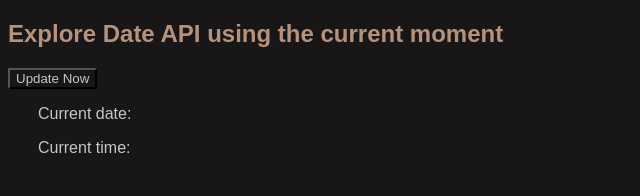
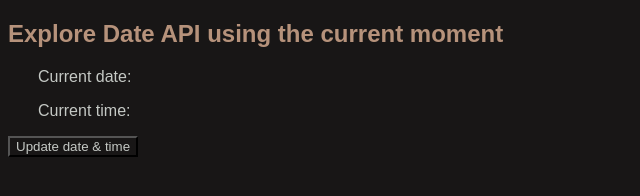
Before and after one commit to grscheller/grok-typescript, a plain HTML site: page docs/date/now.html in a window 1280 px wide. Shown: the whole page, without its empty margins (0-640 px from the left). Drawn offline with Linux system fonts and the light colour scheme.

Commit message:
Learning alot trying to fix docs/date subproject

```diff
--- a/docs/date/now.html
+++ b/docs/date/now.html
@@ -3,7 +3,7 @@
 
 <head>
   <meta charset="UTF-8">
-  <title>Now</title>
+  <title>Now-External</title>
   <link rel="stylesheet" href="style/date.css">
 </head>
 
--- a/docs/date/scripts/now.js
+++ b/docs/date/scripts/now.js
@@ -1,29 +1,31 @@
 function updateNow(currDateDisp, currTimeDisp) {
-  const now = new Date();
-  const month = now.getMonth()
-  const date = now.getDate()
-  const year = now.getFullYear()
-  const hour = now.getHours()
-  const min = now.getMinutes()
-  const sec = now.getseconds()
+    const now = new Date()
+    const month = now.getMonth().toString()
+    const date = now.getDate().toString()
+    const year = now.getFullYear().toString()
+    const hour = now.getHours().toString()
+    const min = now.getMinutes().toString()
+    const sec = now.getseconds().toString()
 
-  const dateStr = 'Current date: <b>' + month + '/' + date + '/' + year + '</b>'
-  const timeStr = 'Current time: <b>' + hour + ':' + min + ':' + sec + '</b>'
+    const dateStr = 'Current date is <b>' + month + '/' + date + '/' + year + '</b>'
+    const timeStr = 'Current time is <b>' + hour + ':' + min + ':' + sec + '</b>'
 
-  currDateDisp.innerHTML = dateStr;
-  currTimeDisp.innerHTML = timeStr;
+    currDateDisp.innerHTML = dateStr
+    currTimeDisp.innerHTML = timeStr
 }
 
-const currDateDisplay = document.createElement('p');
-currDateDisplay.innerHTML = 'Current date:';
+const currentDateDisplay = document.createElement('p')
+currentDateDisplay.innerHTML = 'Current date:'
 
-const currTimeDisplay = document.createElement('p');
-currTimeDisplay.innerHTML = 'Current time:';
+const currentTimeDisplay = document.createElement('p')
+currentTimeDisplay.innerHTML = 'Current time:'
 
-const nowButton = document.createElement("button");
-nowButton.textContent = 'Update Now';
-nowButton.addEventListener('click', () => updateNow(currDateDisplay, currTimeDisplay));
+const nowButton = document.createElement("button")
+nowButton.textContent = 'Update date & time'
+nowButton.addEventListener('click', () => updateNow(currentDateDisplay, currentTimeDisplay))
 
+document.body.appendChild(currentDateDisplay)
+document.body.appendChild(currentTimeDisplay)
 document.body.appendChild(nowButton)
-document.body.appendChild(currDateDisplay)
-document.body.appendChild(currTimeDisplay)
+
+updateNow(currentDateDisplay, currentDateDisplay)
--- a/docs/hw/scripts/hwSimple.js
+++ b/docs/hw/scripts/hwSimple.js
@@ -1,5 +1,5 @@
 function greeting() {
-  document.getElementById("greeting").innerHTML = "Hello World!";
+  document.getElementById("greeting").innerHTML = "Hello World!"
 }
 
 greeting()
```
Also changed, not shown: docs/date/now-embedded.html (added, +43 -0 lines), docs/hw/hello-world-embedded-js.html (+8 -7 lines), docs/hw/scripts/hwExternal.js (+7 -7 lines), docs/index.html (+10 -7 lines), 1 other file.
